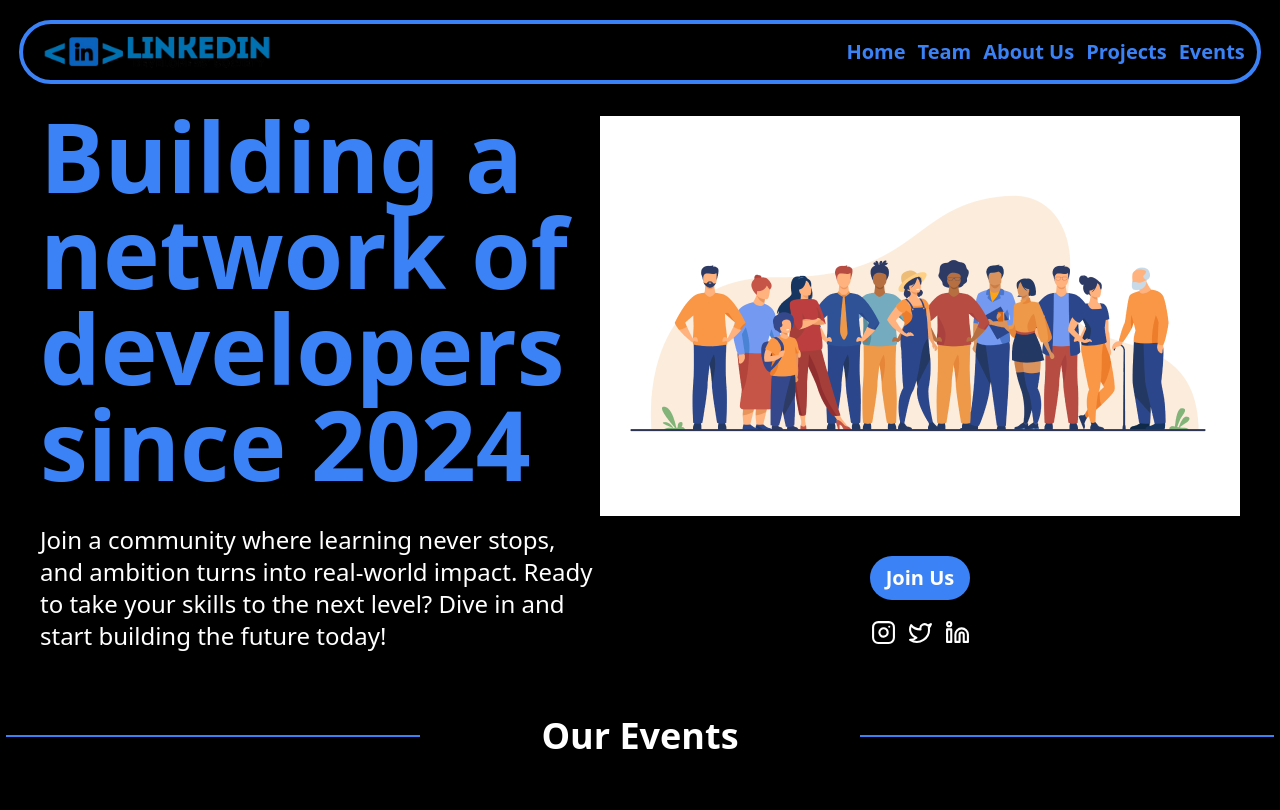
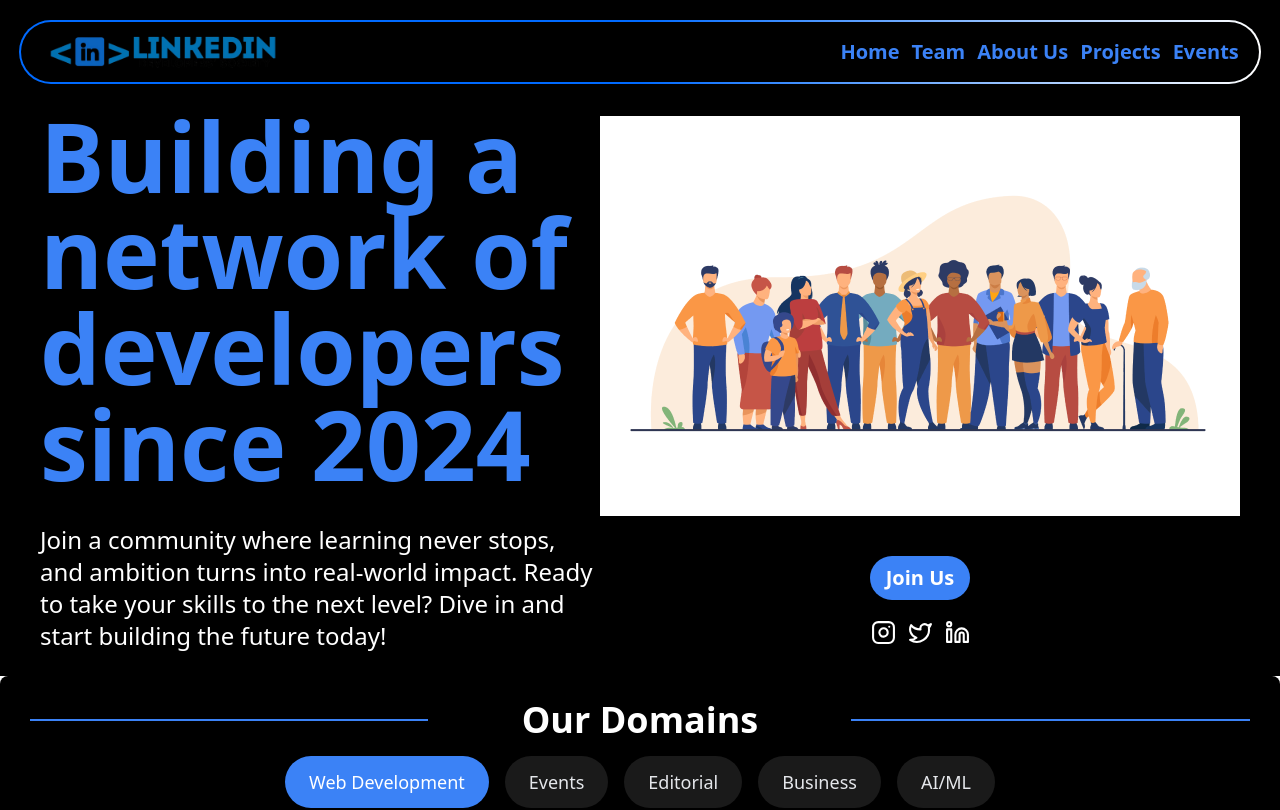
Before and after one commit to Whis2903/official-website, a Next.js app: page / in a window 1280 px wide. Shown: the top 810 px of the page. Built offline with nearby package versions, Linux system fonts and the light colour scheme.

Commit message:
added gradient to navbar

```diff
--- a/app/components/Navbar.tsx
+++ b/app/components/Navbar.tsx
@@ -12,20 +12,29 @@ function Navbar() {
   }
 
   return (
-    <div className="bg-black"> {/* Added black background */}
+    <div className="bg-black">
       <div className="flex flex-col items-center w-full">
-        <div className="flex justify-between w-[97%] items-center border-4 rounded-r-full rounded-l-full border-blue-500 h-16 mt-5 p-3 shadow-lg">
+        <div
+          className="flex justify-between w-[97%] items-center h-16 mt-5 p-3 shadow-lg relative"
+          style={{
+            background: 'linear-gradient(90deg, #006AFF 0%, #006AFF 50%, #FFFFFF 100%)',
+            padding: '2px', // Add padding to show the inner black background
+            borderRadius: '9999px', // This ensures the rounded corners
+          }}
+        >
+          {/* Inner container with black background and rounded corners */}
+          <div className="flex justify-between items-center w-full h-full bg-black rounded-full px-5">
             <a href="/" className="text-2xl font-medium">
               <Image
                 src="/logo.png"
-              alt=""
+                alt="Logo"
                 width={245}
                 height={10}
                 className="hidden lg:block p-2 mx-auto"
               />
               <Image
                 src="/logo.png"
-              alt=""
+                alt="Logo"
                 width={200}
                 height={10}
                 className="lg:hidden p-2 mx-auto"
@@ -35,7 +44,6 @@ function Navbar() {
               <RxHamburgerMenu size={35} color="#3b82f6" />
             </div>
             <div className="hidden lg:flex items-center gap-3">
-            {/* Added Home link */}
               <a
                 href="/"
                 className="text-blue-500 text-xl font-semibold hover:underline underline-offset-4 underline-blue-500"
@@ -68,9 +76,9 @@ function Navbar() {
               </a>
             </div>
           </div>
+        </div>
         {menuOpen && (
           <div className="lg:hidden w-[95%] flex flex-col items-end gap-4 mt-2 p-4 border-2 border-black rounded-2xl bg-white">
-            {/* Added Home link */}
             <a
               href="/"
               className="text-blue-500 text-xl font-semibold hover:underline underline-offset-4 underline-blue-500"
--- a/app/page.tsx
+++ b/app/page.tsx
@@ -1,4 +1,3 @@
-import Carousel from "./components/carousel";
 import Domain from "./components/Domains";
 import Footer from "./components/footer";
 import Hero from "./components/hero";
@@ -9,7 +8,6 @@ const HomePage: React.FC = () => {
     <div className="bg-white min-h-screen">
       <Navbar />
       <Hero />
-      <Carousel />
       <Domain/>
       <Footer/>
     </div>
```
Lines whose indentation alone changed are shown as unchanged.
